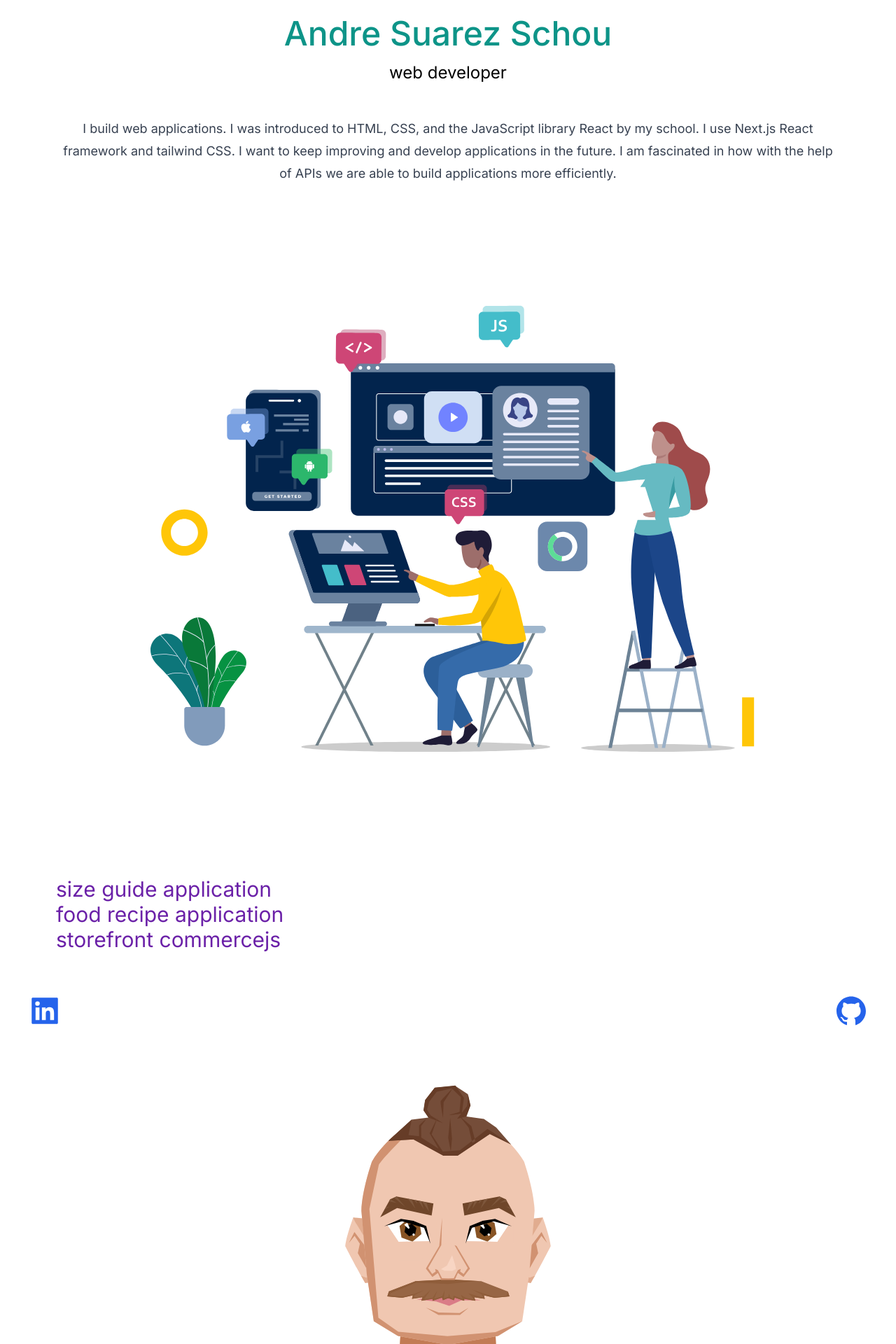
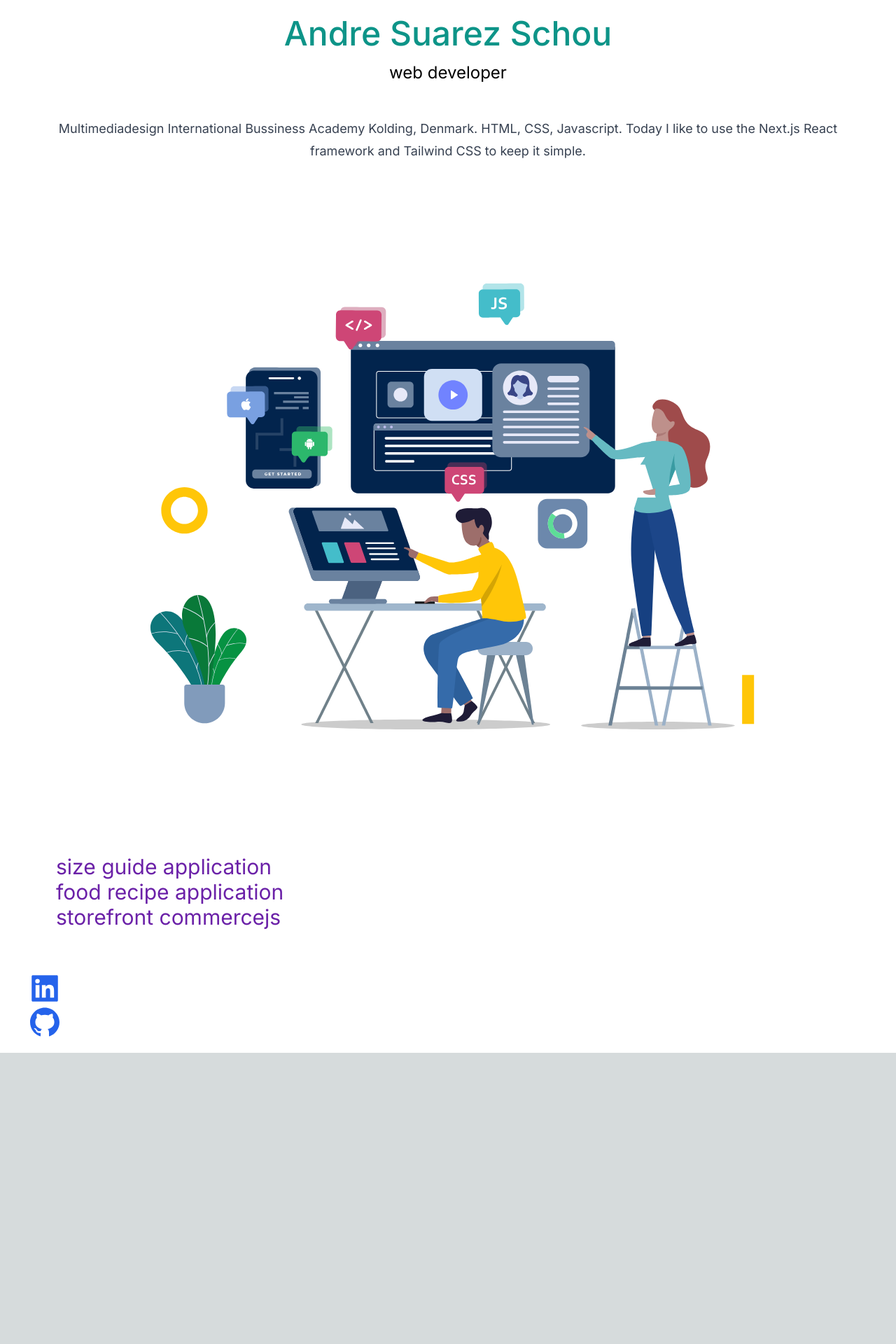
Before and after one commit to andresuarezschou/my-website-project, a Next.js app: page / in a window 1280 px wide. Shown: the part 180-2100 px from the top of the page at 70% size. After the commit the page ends 1684 px from the top, so only its background shows below. Built offline with nearby package versions, Linux system fonts and the light colour scheme.

Commit message:
Update page.tsx
edited some text on the page

```diff
--- a/app/page.tsx
+++ b/app/page.tsx
@@ -1,7 +1,6 @@
 'use client'
 import {AiFillLinkedin, AiFillGithub} from "react-icons/ai"
 import Image from "next/image";
-import logo from "../public/logo.svg"
 import Lottie from "lottie-react"
 import animationData from "../public/64110-web-development.json"
 
@@ -17,11 +16,10 @@ export default function Home() {
           <h2 className="text-5xl py-2 text-teal-600 font-medium">Andre Suarez Schou</h2>
           <h3 className="text-2xl py-2">web developer</h3>
           <p className="text-lg py-10 leading-8 text-gray-700">
-            I build web applications.
-            I was introduced to HTML, CSS, and the JavaScript library React by my school.
-            I use Next.js React framework and tailwind CSS.
-            I want to keep improving and develop applications in the future.
-            I am fascinated in how with the help of APIs we are able to build applications more efficiently.
+
+            Multimediadesign International Bussiness Academy Kolding, Denmark.
+            HTML, CSS, Javascript.
+            Today I like to use the Next.js React framework and Tailwind CSS to keep it simple.
 
           </p>
           <div className="flex justify-center">
@@ -33,12 +31,9 @@ export default function Home() {
           <a href="https://reliable-tulumba-787b60.netlify.app">food recipe application</a>
           <a href="https://glittering-faloodeh-0f2668.netlify.app/">storefront commercejs</a>
         </div>
-        <div className="text-5xl flex justify-between py-5 text-blue-600">
+        <div className="text-5xl flex-col flex justify-center py-5 text-blue-600">
           <a href="https://www.linkedin.com/in/andre-suarez-schou/"><AiFillLinkedin /></a>
           <a href="https://www.github.com/suarezschou"><AiFillGithub /></a>
-        </div>
-        <div className="mx-auto flex justify-center mb-20">
-          <Image src={logo} alt={"image of my logo"}/>
         </div>
       </section>
     </main>
```
